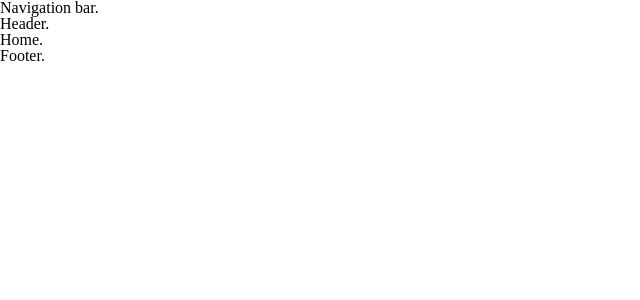
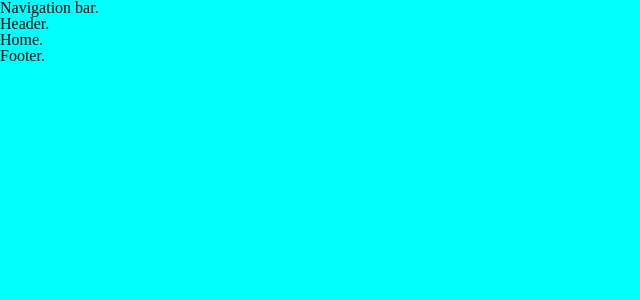
Before and after one commit to nestorllamas91/terre-tropicale, a Next.js app: page / in a window 1280 px wide. Shown: the top 300 px of the page, without its empty margins (0-640 px from the left). Built offline with nearby package versions, Linux system fonts and the light colour scheme.

Commit message:
chore: workflow

```diff
--- a/src/styles.css
+++ b/src/styles.css
@@ -1,5 +1,5 @@
 @import './styles-reset.css';
 
 html {
-  background-color: #ffffff;
+  background-color: cyan;
 }
```
